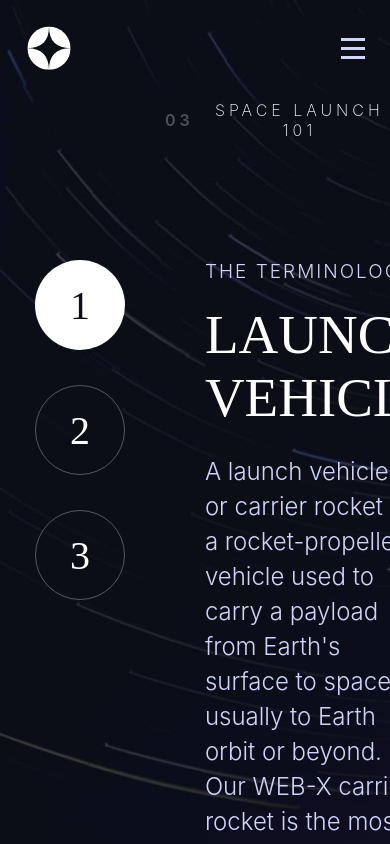
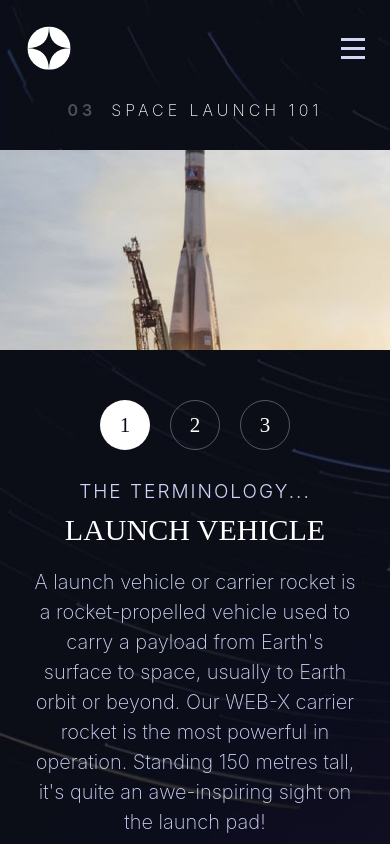
Before and after one commit to badmotherfunk/Space-tourism-website, a React (Create React App) app: page /technology in a window 390 px wide. Built offline with nearby package versions, Linux system fonts and the light colour scheme; a web font is replaced by a local one.

Commit message:
Implémentation du responsive pour la page 'Technology'

```diff
--- a/src/App.css
+++ b/src/App.css
@@ -1,17 +1,6 @@
 .App {
   text-align: center;
   overflow-x: hidden;
-}
-
-.App-logo {
-  height: 40vmin;
-  pointer-events: none;
-}
-
-@media (prefers-reduced-motion: no-preference) {
-  .App-logo {
-    animation: App-logo-spin infinite 20s linear;
-  }
 }
 
 .App-header {
--- a/src/App.js
+++ b/src/App.js
@@ -1,5 +1,4 @@
 import {Routes, Route} from 'react-router-dom'
-import Navbar from './components/Navbar/Navbar';
 import Home from './pages/Home/Home';
 import Destination from './pages/Destination/Destination';
 import Crew from './pages/Crew/Crew';
@@ -9,7 +8,6 @@ import './App.css';
 function App() {
   return (
     <div className="App">
-      {/* <Navbar /> */}
       <Routes>
         <Route path="/" element={<Home />} />
         <Route path="/destination" element={<Destination />} />
--- a/src/pages/Crew/Crew.css
+++ b/src/pages/Crew/Crew.css
@@ -1,8 +1,8 @@
 .crewLanding {
-    position: fixed;
+    position: relative;
     width: 100vw;
     height: 100vh;
-    z-index: -1;
+    z-index: 0;
 }
 
 .crewBackground {
--- a/src/pages/Destination/Destination.css
+++ b/src/pages/Destination/Destination.css
@@ -1,6 +1,6 @@
 .destinationLanding {
-    position: fixed;
-    z-index: -1;
+    position: relative;
+    z-index: 0;
     width: 100vw;
     height: 100vh;
 }
@@ -327,6 +327,7 @@
         margin-top: 30px;
         width: 100%;
         gap: 30px;
+        padding-bottom: 40px;
     }
     .planetSeparation {
         margin-top: 20px;
--- a/src/pages/Home/Home.css
+++ b/src/pages/Home/Home.css
@@ -151,7 +151,7 @@
         margin-bottom: 50px;
     }
     .landingButtonLayout {
-        margin: 0;
+        margin: 0 0 50px 0;
     }
     .landingTitle {
         display: flex;
--- a/src/pages/Technology/Technology.css
+++ b/src/pages/Technology/Technology.css
@@ -1,15 +1,14 @@
 .technologyLanding {
-    position: fixed;
+    position: relative;
     width: 100vw;
     height: 100vh;
     background-image: url(../../../public/assets/technology/background-technology-desktop.jpg);
     background-size: cover;
     background-repeat: no-repeat;
-    z-index: -1;
+    z-index: 0;
 }
 
 .technologyGlobalContainer {
-
     display: flex;
     flex-direction: column;
     justify-content: center;
@@ -17,13 +16,21 @@
     width: 100%;
     height: auto;
     padding: 0 0 0 165px;
+    margin-top: 110px;
+}
+
+.technologyWrapper {
+    display: flex;
+    flex-direction: row;
+    width: 100%;
 }
 
 .technologyContainer {
     display: flex;
     flex-direction: row;
     gap: 80px;
-    height: 600px;
+    height: auto;
+    width: 100%;
 }
 
 .technologyButtonContainer {
@@ -70,8 +77,9 @@
     display: flex;
     flex-direction: column;
     text-align: left;
-    width: 50%;
+    width: 100%;
     padding-top: 120px;
+    padding-right: 50px;
 }
 
 .technologyInformationSubtitle {
@@ -93,7 +101,7 @@
 
 .technologyInformationDescription {
     color: #D0D6F9;
-    font-size: 24px;
+    font-size: 23px;
     font-weight: 300;
     line-height: 35px;
     width: 90%;
@@ -102,8 +110,9 @@
 .technologyPicture {
     display: flex;
     justify-content: flex-end;
-    width: 50%;
+    width: 70%;
     height: auto;
+    margin-top: 50px;
 }
 
 .technologyPicture img {
@@ -114,3 +123,124 @@
 
 
 /* ---------- MEDIA QUERIES ---------- */
+
+@media screen and (max-width: 1024px) {
+    .technologyContainer {
+        gap: 40px;
+    }
+    .technologyButtonContainer {
+        padding-top: 100px;
+    }
+    .technologyRadioButton {
+        width: 60px;
+        height: 60px;
+        font-size: 30px;
+    }
+    .technologyRadioButtonActive {
+        width: 60px;
+        height: 60px;
+        font-size: 30px;
+    }
+
+    .technologyInformationContainer {
+        padding-top: 100px;
+    }
+    .technologyInformationTitle {
+        font-size: 40px;
+        margin-bottom: 10px;
+    }
+    .technologyInformationDescription {
+        font-size: 20px;
+        line-height: 25px;
+    }
+}
+
+@media screen and (max-width: 768px) {
+    .technologyGlobalContainer {
+        padding: 0;
+        margin-top: 40px;
+    }
+    .technologyGlobalContainer .titleContainer {
+        padding-left: 45px;
+    }
+    .technologyContainer {
+        gap: 0;
+    }
+    .technologyWrapper {
+        flex-direction: column-reverse;
+        width: 100%;
+    }
+    .technologyContainer {
+        flex-direction: column;
+        align-items: center;
+    }
+    .technologyButtonContainer {
+        flex-direction: row;
+        padding-top: 50px;
+        gap: 20px;
+    }
+    .technologyInformationContainer {
+        align-items: center;
+        width: 100%;
+        padding: 50px;
+    }
+    .technologyPicture {
+        width: 100%;
+        margin-top: 50px;
+    }
+    .technologyPicture img{
+        width: 100%;
+        height: 300px;
+        object-fit: cover;
+        object-position: center;
+    }
+    .technologyInformationTitle {
+        margin-bottom: 20px;
+    }
+    .technologyInformationDescription {
+        text-align: center;
+        width: 420px;
+        line-height: 30px;
+        font-weight: 200;
+    }
+}
+
+@media screen and (max-width: 480px) {
+    .technologyGlobalContainer {
+        margin: 0;
+    }
+    .technologyGlobalContainer .titleContainer {
+        padding-left: 0;
+    }
+    .technologyPicture {
+        margin-top: 30px;
+    }
+    .technologyPicture img{
+        height: 200px;
+    }
+    .technologyRadioButton {
+        width: 50px;
+        height: 50px;
+        font-size: 21px;
+    }
+    .technologyRadioButtonActive {
+        width: 50px;
+        height: 50px;
+        font-size: 21px;
+    }
+    .technologyInformationContainer {
+        align-items: center;
+        width: 100%;
+        padding: 30px;
+    }
+    .technologyInformationSubtitle {
+        margin-bottom: 10px;
+    }
+    .technologyInformationTitle {
+        font-size: 30px;
+    }
+    .technologyInformationDescription {
+        width: 100%;
+        line-height: 30px;
+    }
+}
--- a/src/pages/Technology/Technology.js
+++ b/src/pages/Technology/Technology.js
@@ -29,6 +29,7 @@ export default function Technology() {
               <p className='number'>03</p>
               <h1 className='title'>SPACE LAUNCH 101</h1>
             </div>
+            <div className="technologyWrapper">
 
               <div className="technologyContainer">
                 <div className="technologyButtonContainer">
@@ -41,6 +42,7 @@ export default function Technology() {
                   <h2 className='technologyInformationTitle'>{data.name}</h2>
                   <h3 className='technologyInformationDescription'>{data.description}</h3>
                 </div>
+              </div>
               <div className="technologyPicture">
                 <img src={data.images.portrait} alt={data.name} />
               </div>
```
Lines whose indentation alone changed are shown as unchanged.
